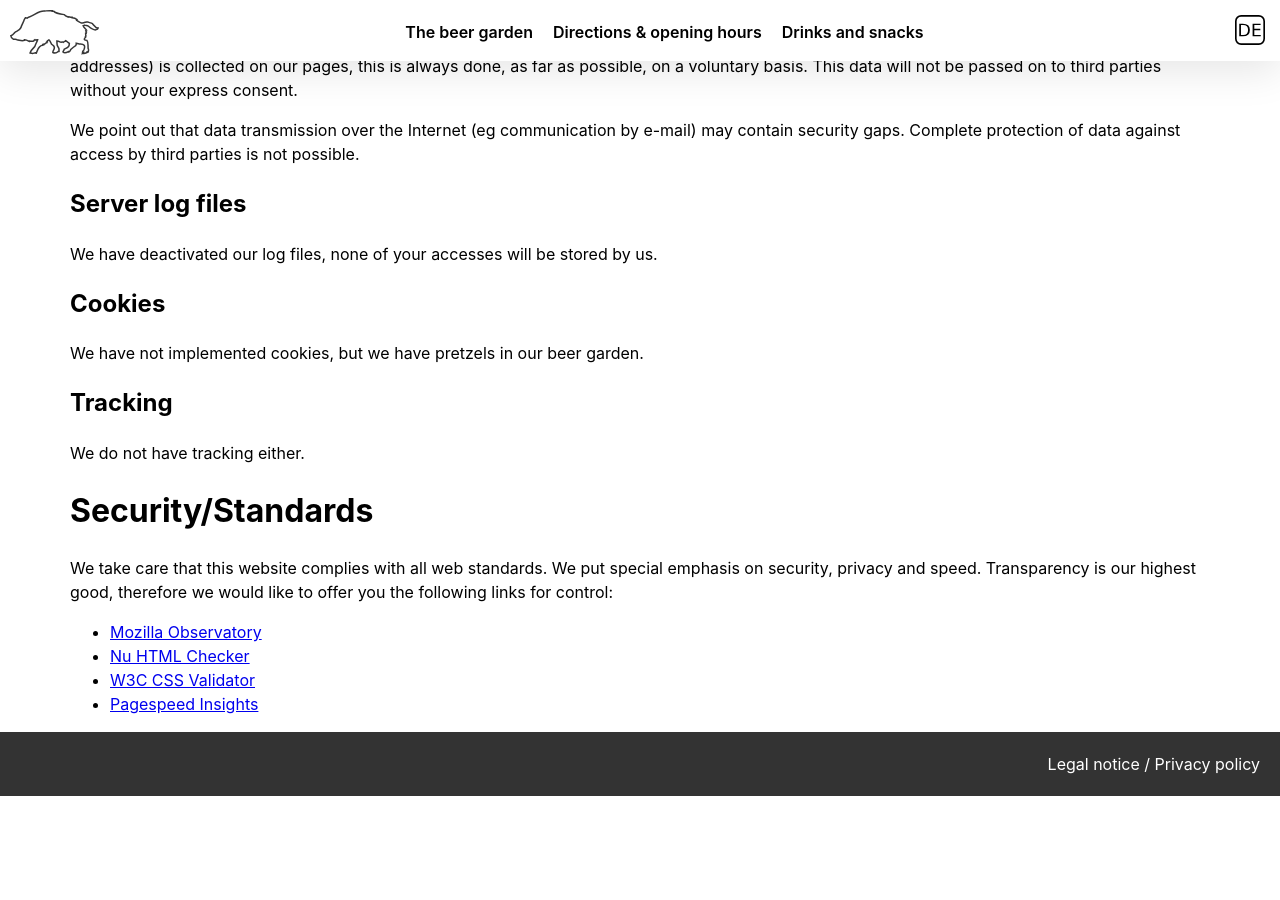
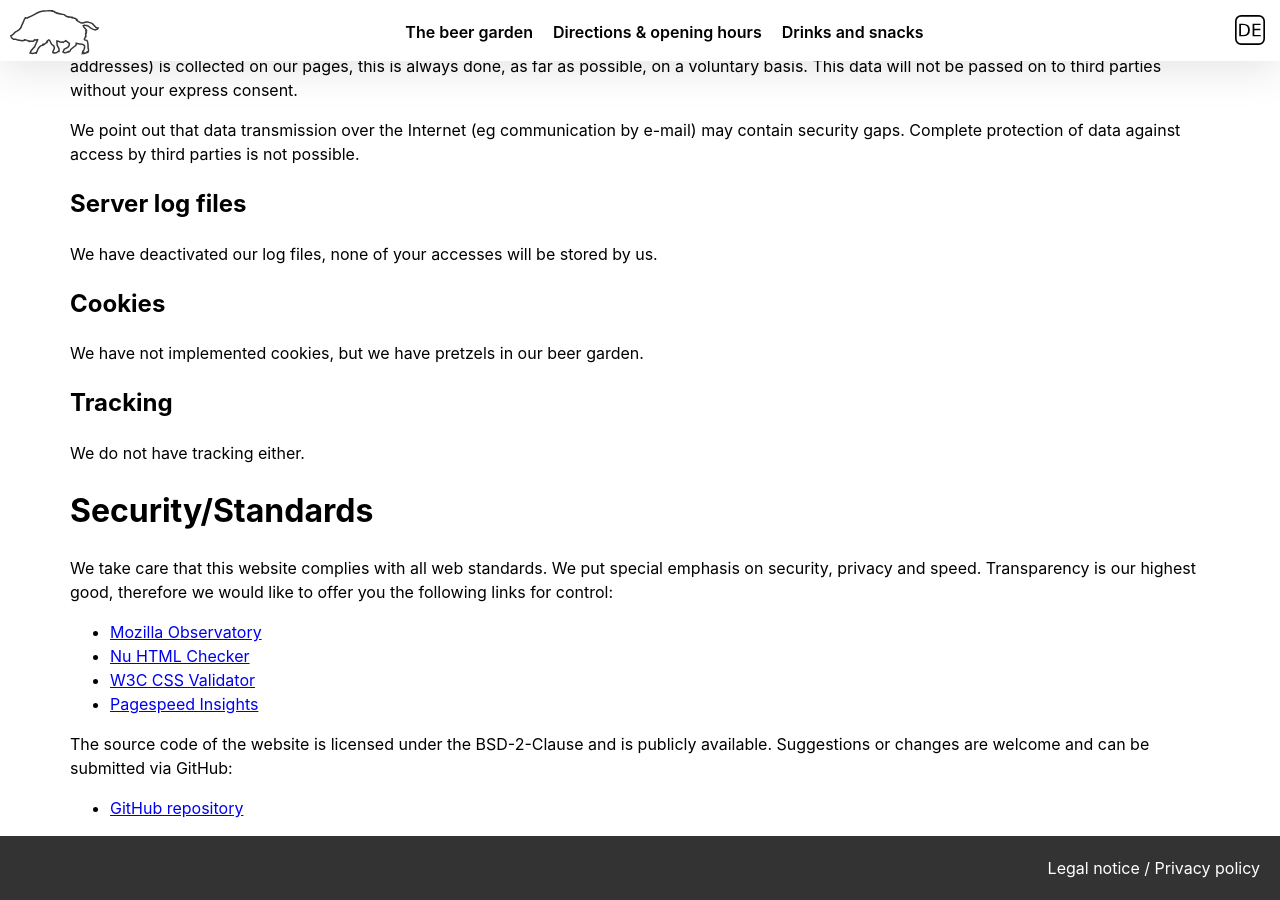
Before and after one commit to versable/kehr-website, a Jekyll site: the page built from en/imprint.html, in a window 1280 px wide and 900 px high, scrolled down 782 px. Built offline with Jekyll 4.4.1, drawn with Linux system fonts in a browser that asks for light colours; before the commit the page ends 1578 px from its top, so only the background shows below that.

Commit message:
Add a reference to the git repository

```diff
--- a/en/imprint.html
+++ b/en/imprint.html
@@ -90,4 +90,16 @@ permalink: /en/imprint/
             </a>
         </li>
     </ul>
+    <p>
+        The source code of the website is licensed under the BSD-2-Clause and
+        is publicly available. Suggestions or changes are welcome and can be
+        submitted via GitHub:
+    </p>
+    <ul>
+        <li>
+            <a href="https://github.com/versable/kehr-website" rel="noreferrer" target="_blank">
+                GitHub repository
+            </a>
+        </li>
+    </ul>
 </div>
```
Also changed, not shown: impressum.html (+12 -0 lines).
